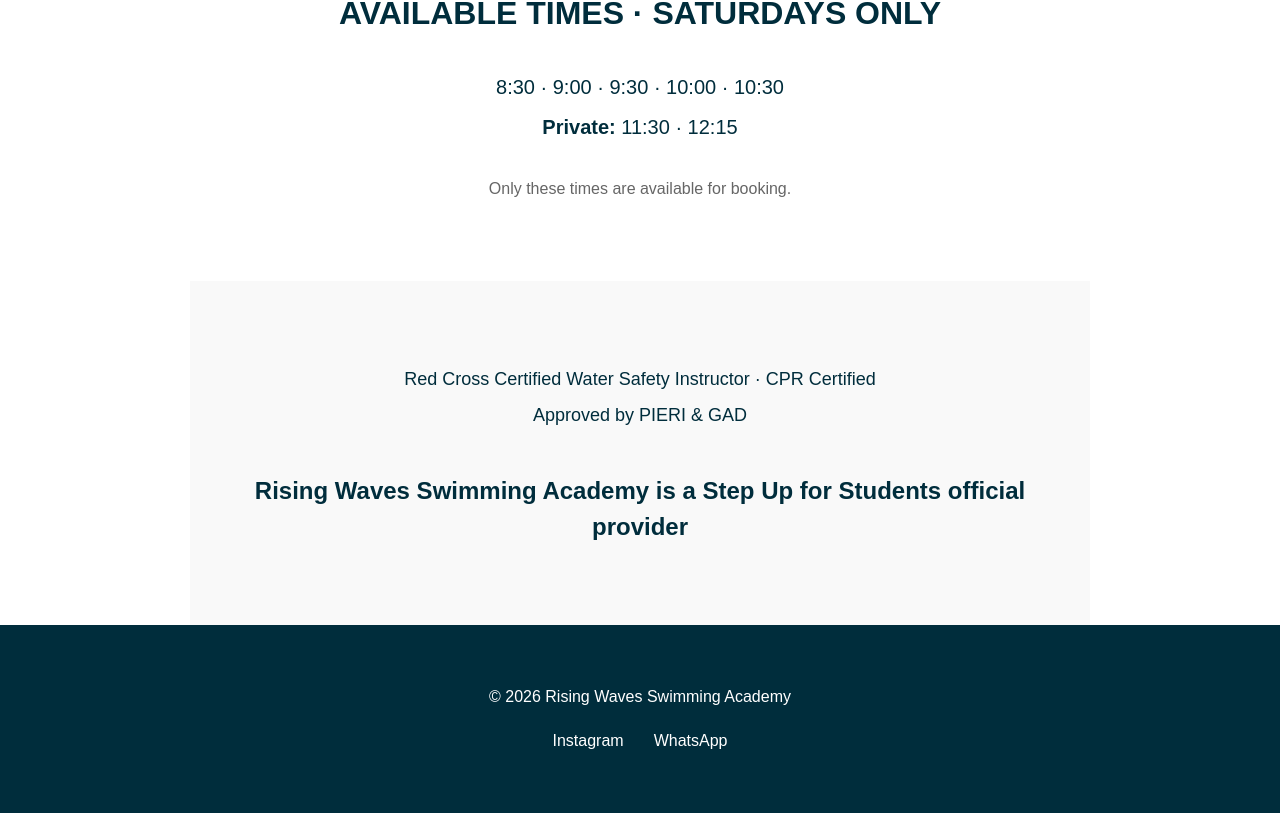
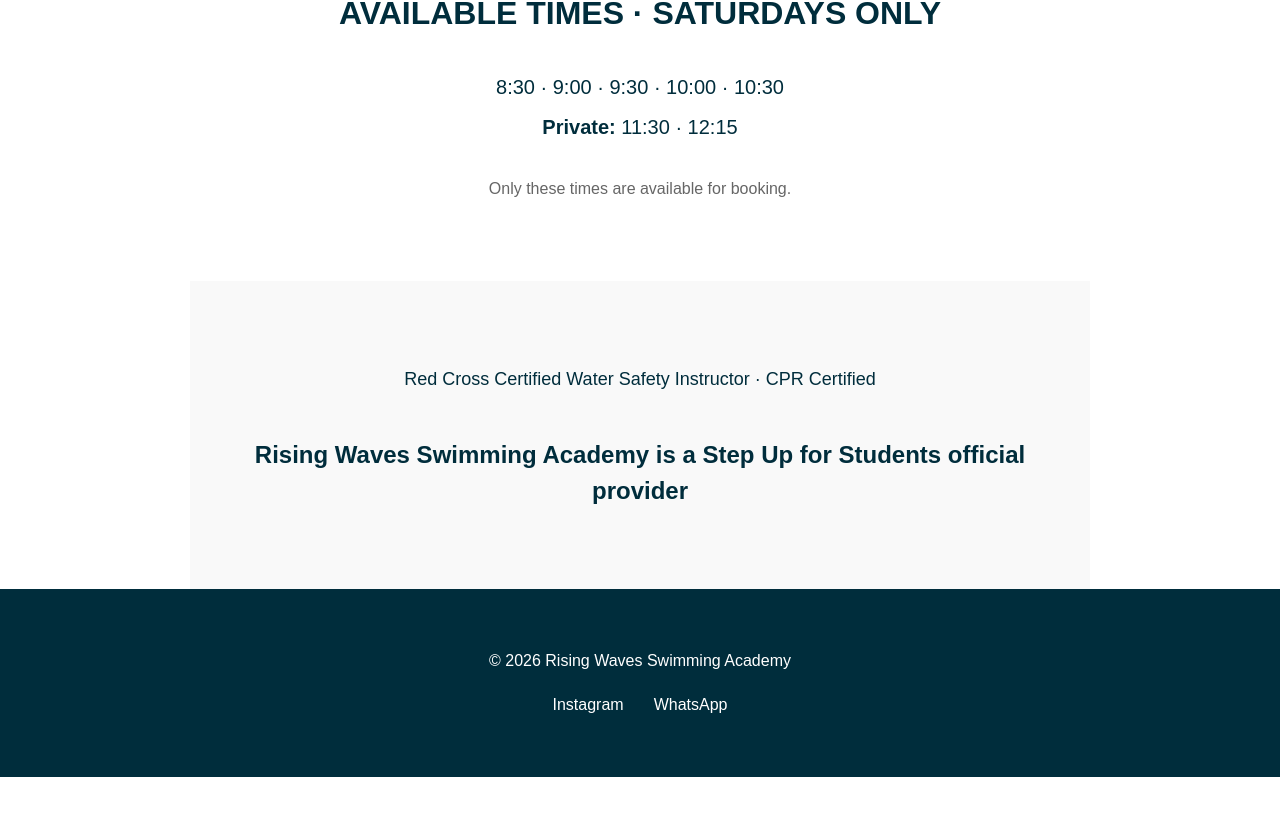
Before and after one commit to sotopierinac-afk/Pri, a React (Vite) app: page / in a window 1280 px wide. Shown: the part 2893-3706 px from the top of the page. After the commit the page ends 3670 px from the top, so only its background shows below. Built offline with nearby package versions, Linux system fonts and the light colour scheme.

Commit message:
Updated App.tsx

```diff
--- a/src/App.tsx
+++ b/src/App.tsx
@@ -293,8 +293,7 @@ function App() {
           lineHeight: '2',
           marginBottom: '30px'
         }}>
-          Red Cross Certified Water Safety Instructor · CPR Certified<br />
-          Approved by PIERI & GAD
+          Red Cross Certified Water Safety Instructor · CPR Certified
         </p>
         <h3 style={{
           fontSize: '24px',
```
